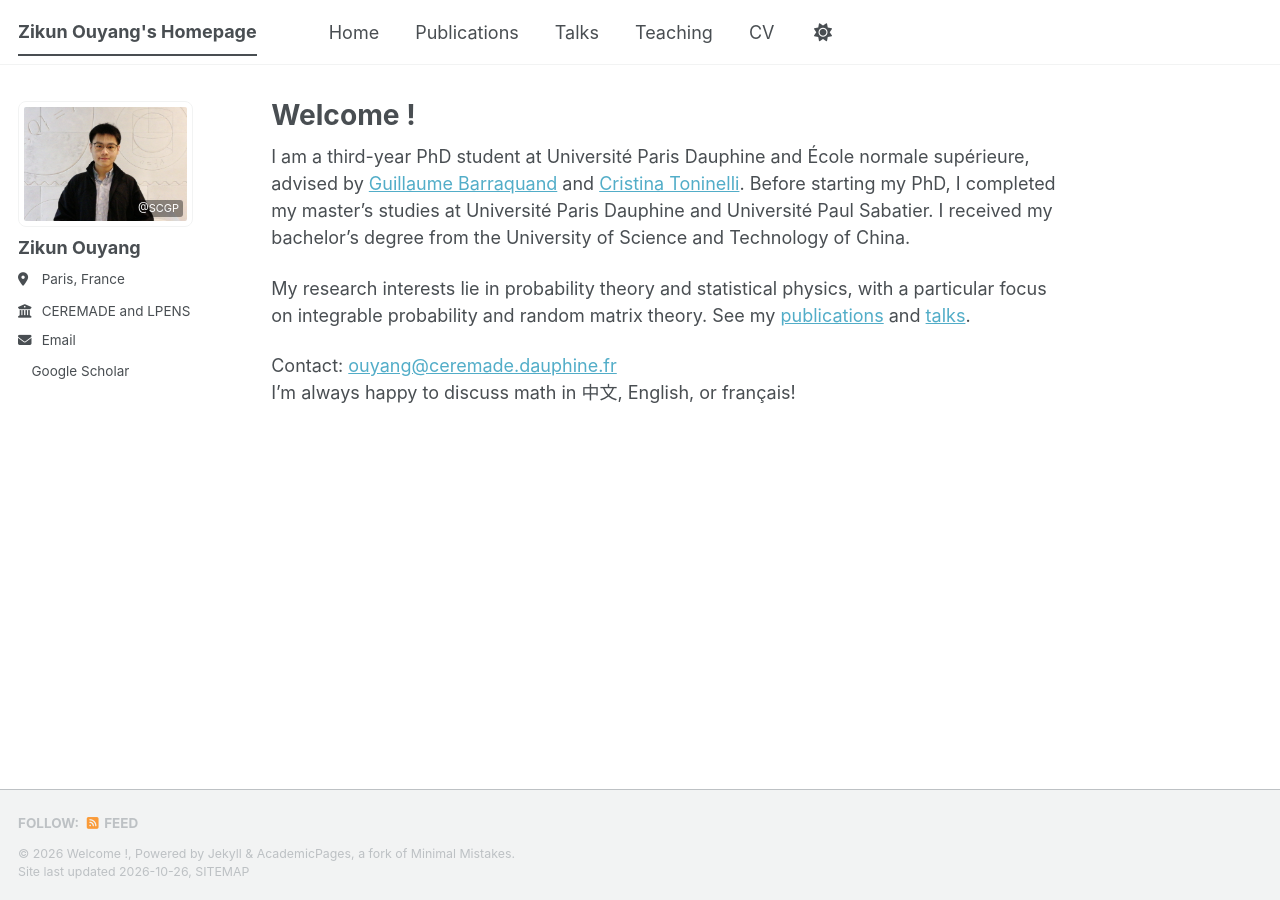
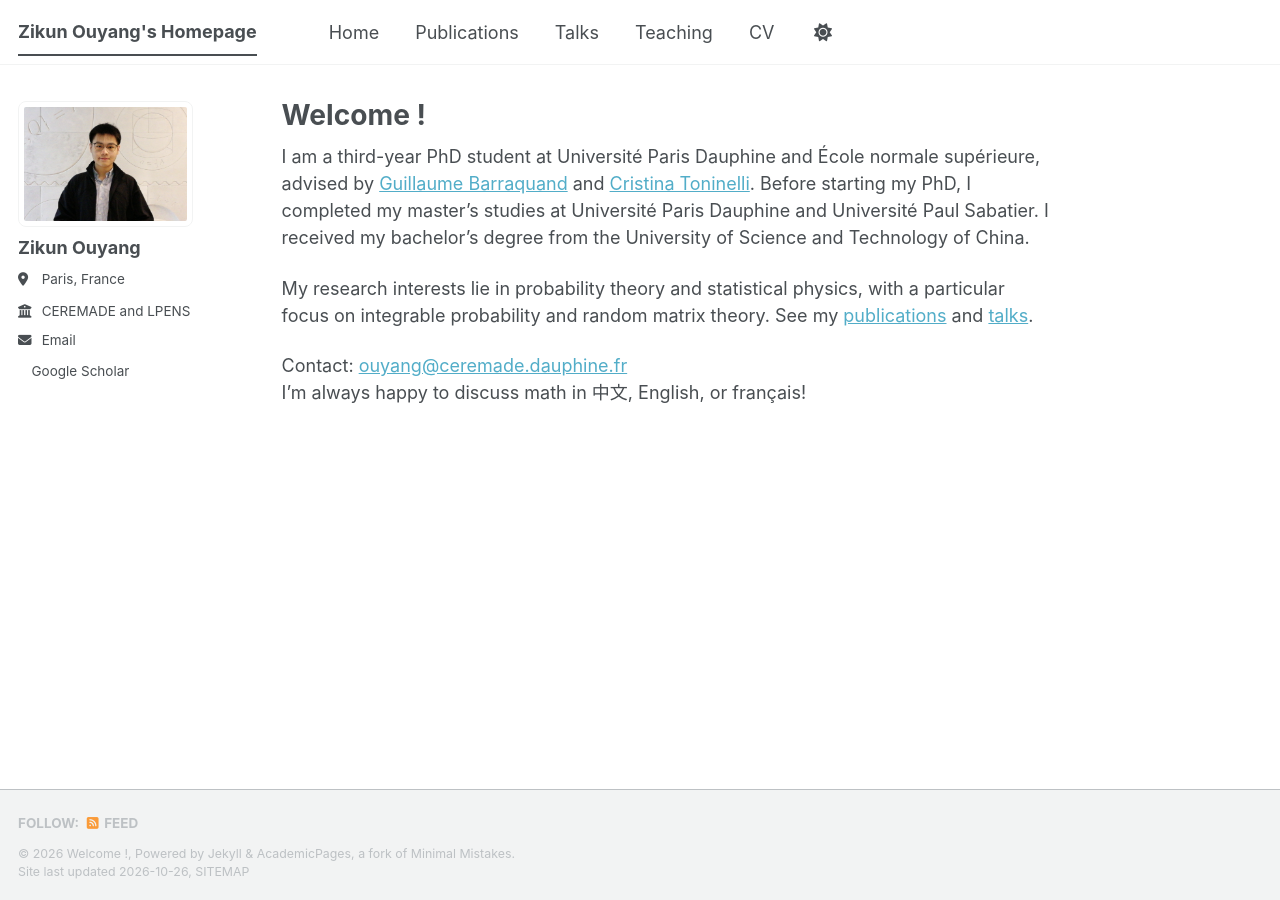
Before and after one commit to ZikunOuyang/zikunouyang.github.io, a Jekyll site: the page built from _pages/about.md, in a window 1280 px wide. Built offline with Jekyll 4.4.1, drawn with Linux system fonts in a browser that asks for light colours; a style sheet for code colours, icons or effects is not loaded.

Commit message:
Update author-profile.html

```diff
--- a/_includes/author-profile.html
+++ b/_includes/author-profile.html
@@ -4,20 +4,14 @@
   {% assign author = site.data.authors[page.author] %}{% else %}{% assign author = site.author %}
 {% endif %}
 
-  <div class="author__avatar" style="position: relative; width: 175px; max-width: 100%;">
+ <div itemscope itemtype="http://schema.org/Person">
+
+  <div class="author__avatar">
     {% if author.avatar contains "://" %}
-      <img src="{{ author.avatar }}" alt="{{ author.name }}"
-           style="display: block; width: 100%; height: auto; border-radius: 8px;" />
+      <img src="{{ author.avatar }}" alt="{{ author.name }}" fetchpriority="high" />
     {% else %}
-      <img src="{{ author.avatar | prepend: "/images/" | prepend: base_path }}"
-           alt="{{ author.name }}"
-           style="display: block; width: 100%; height: auto; border-radius: 8px;" />
+      <img src="{{ author.avatar | prepend: "/images/" | prepend: base_path }}" class="author__avatar" alt="{{ author.name }}" fetchpriority="high" style="width: 175px; height: auto; border-radius: 8px;" />
     {% endif %}
-
-    <a href="https://scgp.stonybrook.edu/"
-       style="position: absolute; right: 10px; bottom: 10px; font-size: 11px; line-height: 1.2; color: white; background: rgba(0,0,0,0.4); padding: 2px 4px; border-radius: 3px; text-decoration: none;">
-      @SCGP
-    </a>
   </div>
 
   <div class="author__content">
```
